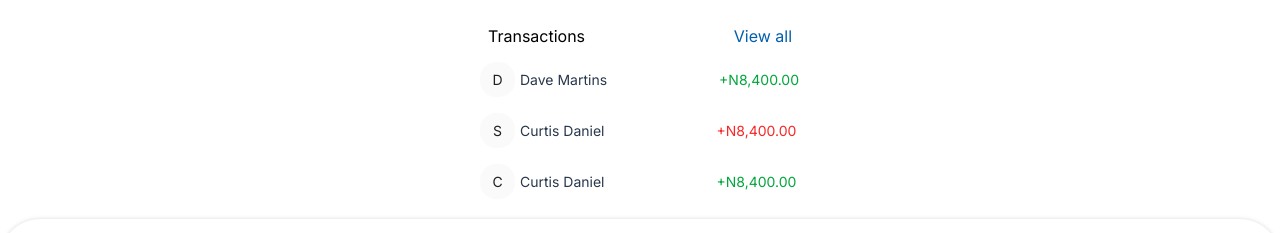
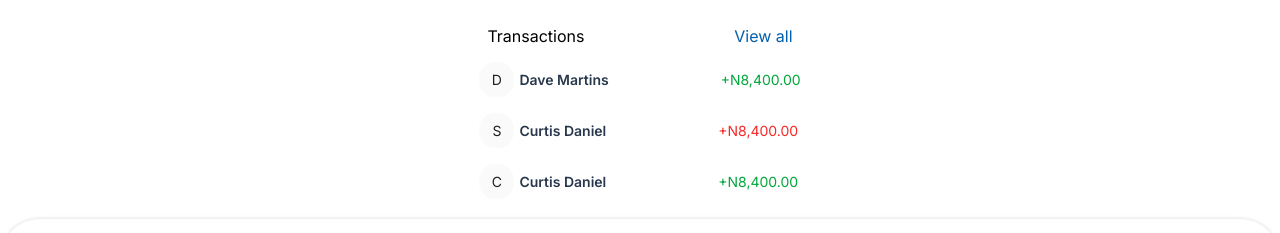
Before and after one commit to Maxwell011/moni-finance, a Next.js app: page /home in a window 1280 px wide. Shown: the part 373-606 px from the top of the page. Built offline with nearby package versions, Linux system fonts and the light colour scheme.

Commit message:
updated font style

```diff
--- a/src/app/components/Transactions.tsx
+++ b/src/app/components/Transactions.tsx
@@ -8,34 +8,42 @@ const Transactions = () => {
           <div className='flex justify-between mx-[35px] my-[26px]'>
             <div className=''>Transactions</div>
             <div className=''>
-              <Link href='/transaction' className="text-[#035EAE]">View all</Link>
+              <Link href='/transaction' className='text-[#035EAE]'>
+                View all
+              </Link>
             </div>
           </div>
           <div className='flex flex-col gap-[40px]'>
             <div className='flex gap-[5px] mx-[27px] -my-3'>
               <div className='w-[35px] h-[35px] rounded-2xl bg-[#EEEEEE4D] flex items-center justify-center'>
-                <p className='text-black'>D</p>
+                <p className='text-black font-semibold'>D</p>
               </div>
               <div className='flex gap-28 items-center'>
-                <p className='text-sm text-[#28374b]'>Dave Martins</p>
+                <p className='text-sm text-[#28374b] font-semibold'>
+                  Dave Martins
+                </p>
                 <p className='text-[#03a63c] text-sm'>+N8,400.00</p>
               </div>
             </div>
             <div className='flex gap-[5px] mx-[27px] -my-3'>
               <div className='w-[35px] h-[35px] rounded-2xl bg-[#EEEEEE4D]  flex items-center justify-center'>
-                <p className="text-black">S</p>
+                <p className='text-black font-semibold'>S</p>
               </div>
               <div className='flex gap-28 items-center'>
-                <p className='text-sm text-[#28374b]'>Curtis Daniel</p>
+                <p className='text-sm text-[#28374b] font-semibold'>
+                  Curtis Daniel
+                </p>
                 <p className='text-[#f82828] text-sm'>+N8,400.00</p>
               </div>
             </div>
             <div className='flex gap-[5px] mx-[27px] -my-3'>
               <div className='w-[35px] h-[35px] rounded-2xl bg-[#EEEEEE4D] flex items-center justify-center'>
-                <p className="text-black">C</p>
+                <p className='text-black font-semibold'>C</p>
               </div>
               <div className='flex gap-28 items-center'>
-                <p className='text-sm text-[#28374b]'>Curtis Daniel</p>
+                <p className='text-sm text-[#28374b] font-semibold'>
+                  Curtis Daniel
+                </p>
                 <p className='text-[#03a63c] text-sm'>+N8,400.00</p>
               </div>
             </div>
```
